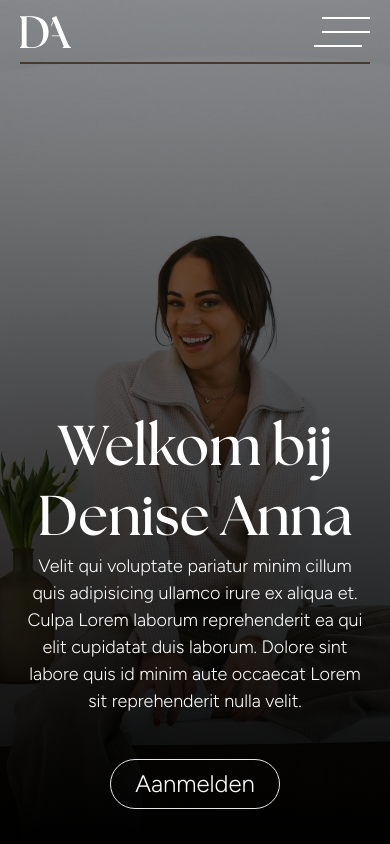
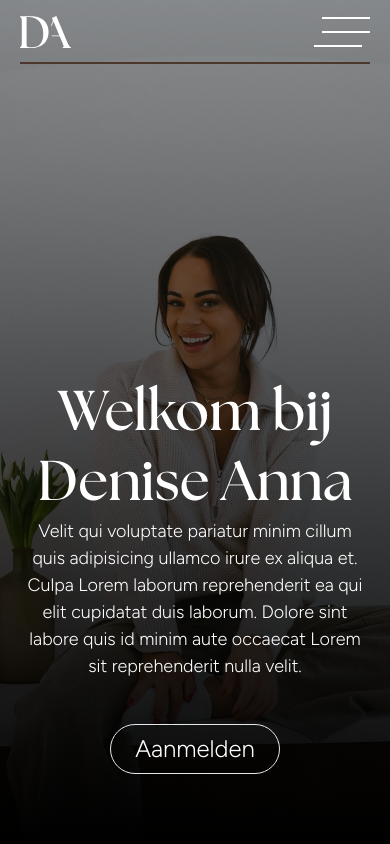
Before and after one commit to GaziRiad/denise-own, a Next.js app: page / in a window 390 px wide. Shown: the top 844 px of the page. Built offline with nearby package versions, Linux system fonts and the light colour scheme.

Commit message:
Fixed height of feature boxes and hero padding for mobiles

```diff
--- a/components/Features.jsx
+++ b/components/Features.jsx
@@ -33,7 +33,7 @@ function Features() {
 
   return (
     <section className="flex flex-col justify-center lg:flex-row parentContainer">
-      <div className="flex-1 h-[608px] xl:h-[784px] ">
+      <div className="flex-1 h-2/3 ">
         <h1 className=" font-display text-xl text-brown px-5 py-6 2xl:px-36 xl:text-5xl rightBlock">
           Samen aan de slag met
         </h1>
--- a/components/Hero.jsx
+++ b/components/Hero.jsx
@@ -6,7 +6,7 @@ function Hero() {
     <section className="bg-home-hero bg-cover bg-no-repeat bg-bottom h-screen w-full flex items-end justify-center relative">
       <div className="text-grad w-full h-screen flex flex-col items-center justify-center text-center px-5 xl:px-[260px] 2xl:px-[302px]">
         <HeroNav />
-        <div className=" mt-auto pb-[10%]">
+        <div className=" mt-auto  pb-[20%] sm:pb-[10%]">
           <h1 className="font-display text-white text-2xl leading-tight xl:text-3xl 2xl:text-4xl">
             Welkom bij Denise Anna
           </h1>
```
